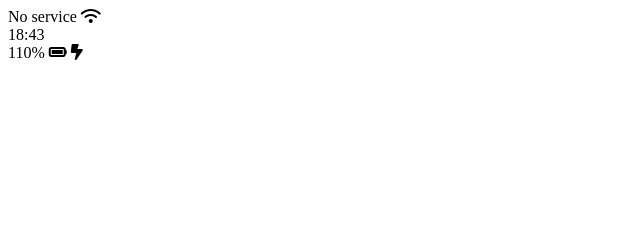
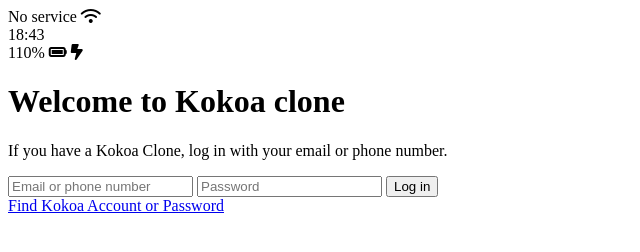
Before and after one commit to yunjaehyuk/HTML-clone, a plain HTML site: page index.html in a window 1280 px wide. Shown: the whole page, without its empty margins (0-640 px from the left). Drawn offline with Linux system fonts and the light colour scheme.

Commit message:
Store 6.4

```diff
--- a/index.html
+++ b/index.html
@@ -4,7 +4,7 @@
     <meta charset="UTF-8" />
     <meta http-equiv="X-UA-Compatible" content="IE=edge" />
     <meta name="viewport" content="width=device-width, initial-scale=1.0" />
-    <title>Welcome to Kokoa Talk</title>
+    <title>Welcome to Kokoa clone</title>
   </head>
   <body>
     <div id="status-bar"></div>
@@ -19,6 +19,18 @@
     <span> 110%</span>
     <i class="fa-solid fa-battery-full"></i>
     <i class="fa-solid fa-bolt-lightning"></i>
+    <header class="Welcome-header">
+      <h1 class="Welcome-header_title">Welcome to Kokoa clone</h1>
+      <p class="Welcome-header_text">
+        If you have a Kokoa Clone, log in with your email or phone number.
+      </p>
+    </header>
+    <form id="login-form">
+      <input type="text" placeholder="Email or phone number" />
+      <input type="password" placeholder="Password" />
+      <input type="submit" value="Log in" />
+    </form>
+    <a href="#">Find Kokoa Account or Password</a>
     <script
       src="https://kit.fontawesome.com/93af2bc62b.js"
       crossorigin="anonymous"
```
